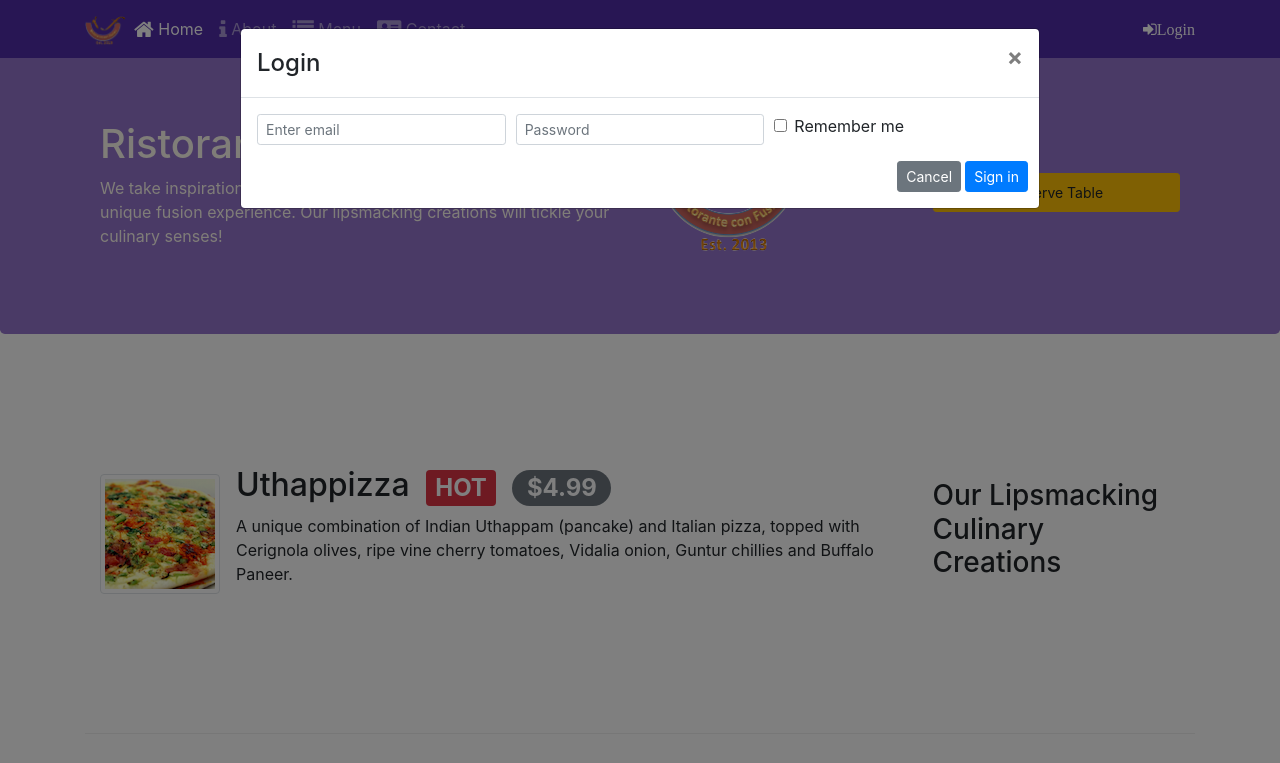
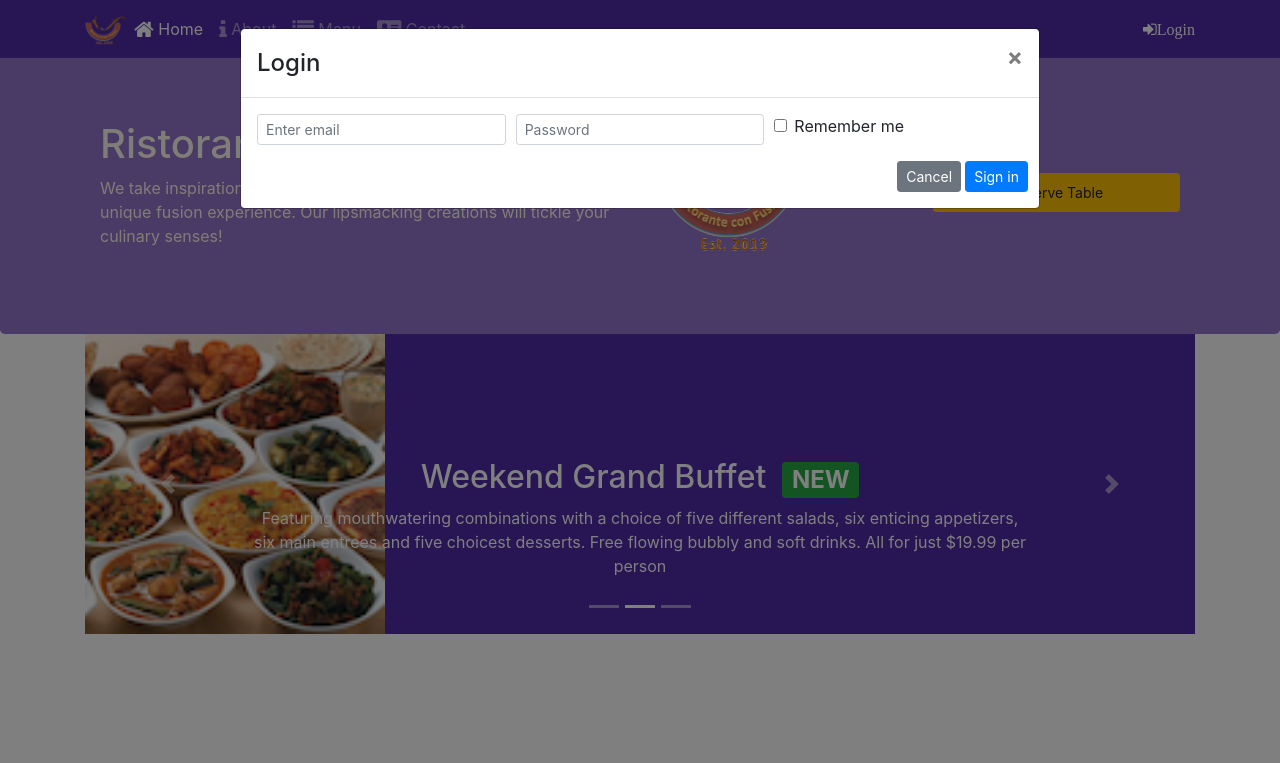
Before and after one commit to ahmetcetinkaya1983/bootstrap, a website: page index.html in a window 1280 px wide. Both pictures are taken after a click on the link "Login". Shown: the top 763 px of the page. Drawn offline with nearby package versions, Linux system fonts and the light colour scheme.

Commit message:
carousel added to index.html

```diff
--- a/css/styles.css
+++ b/css/styles.css
@@ -43,3 +43,18 @@ body {
     border-right: 1px solid #ddd;
     border-bottom: 1px solid #ddd;
 }
+
+.carousel {
+    background: #512da8;
+}
+
+.carousel-item {
+    height: 300px;
+}
+
+.carousel-item img {
+    position: absolute;
+    top: 0;
+    left: 0;
+    min-height: 300px;
+}
--- a/index.html
+++ b/index.html
@@ -57,11 +57,13 @@
                         <div class="form-row">
                             <div class="form-group col-sm-4">
                                 <label class="sr-only" for="exampleInputEmail3">Email address</label>
-                                            <input type="email" class="form-control form-control-sm mr-1" id="exampleInputEmail3" placeholder="Enter email">
+                                <input type="email" class="form-control form-control-sm mr-1" id="exampleInputEmail3"
+                                    placeholder="Enter email">
                             </div>
                             <div class="form-group col-sm-4">
                                 <label class="sr-only" for="exampleInputPassword3">Password</label>
-                                        <input type="password" class="form-control form-control-sm mr-1" id="exampleInputPassword3" placeholder="Password">
+                                <input type="password" class="form-control form-control-sm mr-1" id="exampleInputPassword3"
+                                    placeholder="Password">
                             </div>
                             <div class="col-sm-auto">
                                 <div class="form-check">
@@ -102,6 +104,66 @@
     </header>
 
     <div class="container">
+
+        <div class="row row content">
+            <div class="col">
+                <div id="mycarousel" class="carousel slide" data-ride="carousel">
+                    <div class="carousel-inner" role="listbox">
+                        <div class="carousel-item active">
+                            <img class="d-block img-fluid" src="img/uthappizza.png" alt="uthapizza">
+                            <div class="carousel-caption none d-md-block">
+                                <h2 class="mt-0">Uthappizza<span class="badge badge-danger ml-3">HOT</span><span class="badge badge-pill badge-secondary ml-3">$4.99</span></h2>
+                                <p class="d-none d-sm-block">A unique combination of Indian Uthappam (pancake) and
+                                    Italian
+                                    pizza, topped with Cerignola olives,
+                                    ripe vine cherry tomatoes, Vidalia onion, Guntur chillies and Buffalo Paneer.
+                                </p>
+                            </div>
+                        </div>
+                        <div class="carousel-item">
+                            <img class="d-block img-fluid" src="img/buffet.png" alt="buffet">
+                            <div class="carousel-caption none d-md-block">
+                                <h2 class="mt-0">Weekend Grand Buffet<span class="badge badge-success ml-3">NEW</span></h2>
+                                <p class="d-none d-sm-block">Featuring mouthwatering combinations with a choice of five
+                                    different salads, six enticing
+                                    appetizers, six main entrees and five choicest desserts. Free flowing bubbly and
+                                    soft
+                                    drinks. All
+                                    for just $19.99 per person
+                                </p>
+                            </div>
+                        </div>
+                        <div class="carousel-item">
+                            <img class="d-block img-fluid" src="img/alberto.png" alt="alberto">
+                            <div class="carousel-caption none d-md-block">
+                                <h4>Executive Chef</h4>
+                                <p class="d-none d-sm-block">Award winning three-star Michelin chef with wide
+                                    International
+                                    experience having worked closely with
+                                    whos-who in the culinary world, he specializes in creating mouthwatering
+                                    Indo-Italian
+                                    fusion
+                                    experiences.
+                                </p>
+                            </div>
+                        </div>
+                    </div>
+                    <ol class="carousel-indicators">
+                            <li data-target="#mycarousel" data-slide-to="0" class="active"></li>
+                            <li data-target="#mycarousel" data-slide-to="1"></li>
+                            <li data-target="#mycarousel" data-slide-to="2"></li>
+                    </ol>
+
+                    <a class="carousel-control-prev" href="#mycarousel" role="button" data-slide="prev">
+                            <span class="carousel-control-prev-icon"></span>
+                    </a>
+                    <a class="carousel-control-next" href="#mycarousel" role="button" data-slide="next">
+                            <span class="carousel-control-next-icon"></span>
+                    </a>
+                </div>
+            </div>
+        </div>
+
         <div class="row row-content align-items-center">
             <div class="col-12 col-sm-4 order-sm-last col-md-3">
                 <h3>Our Lipsmacking Culinary Creations</h3>
```
Lines whose indentation alone changed are shown as unchanged.
